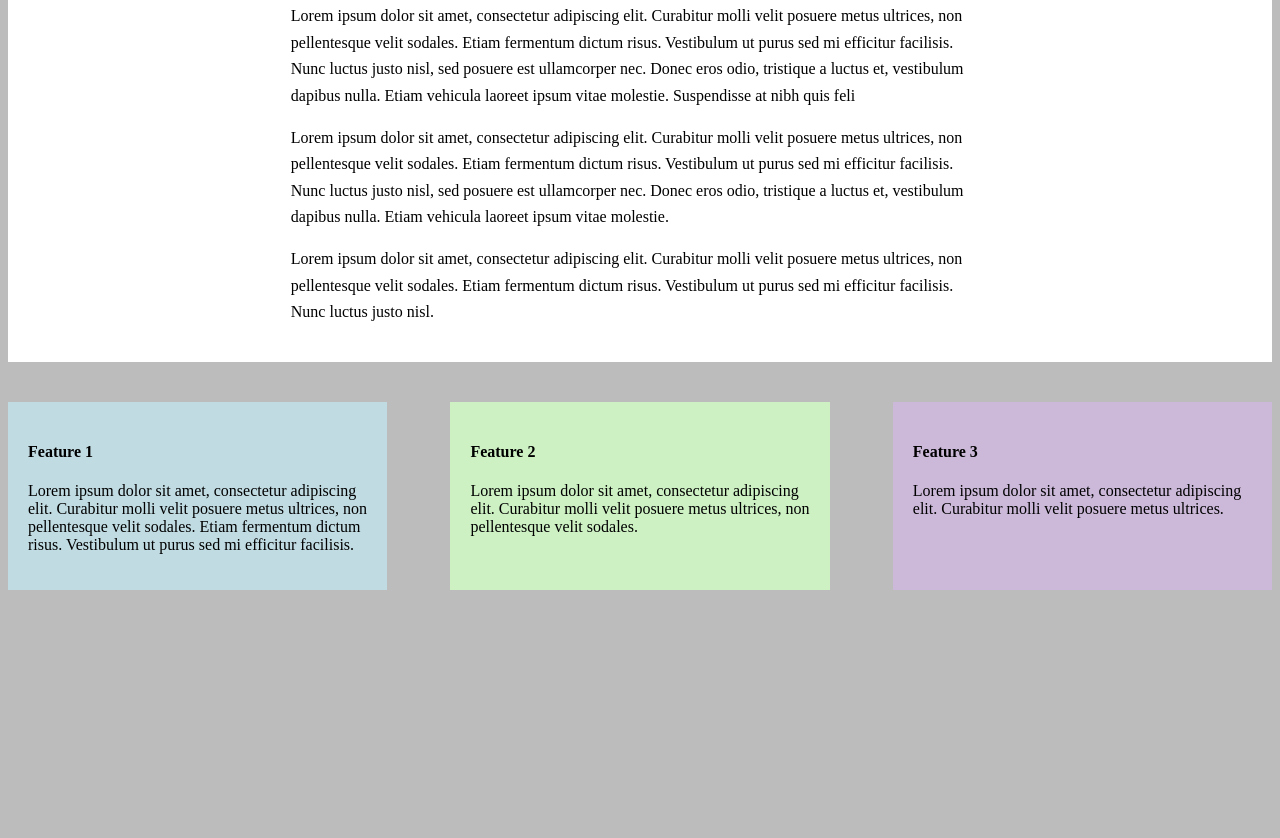
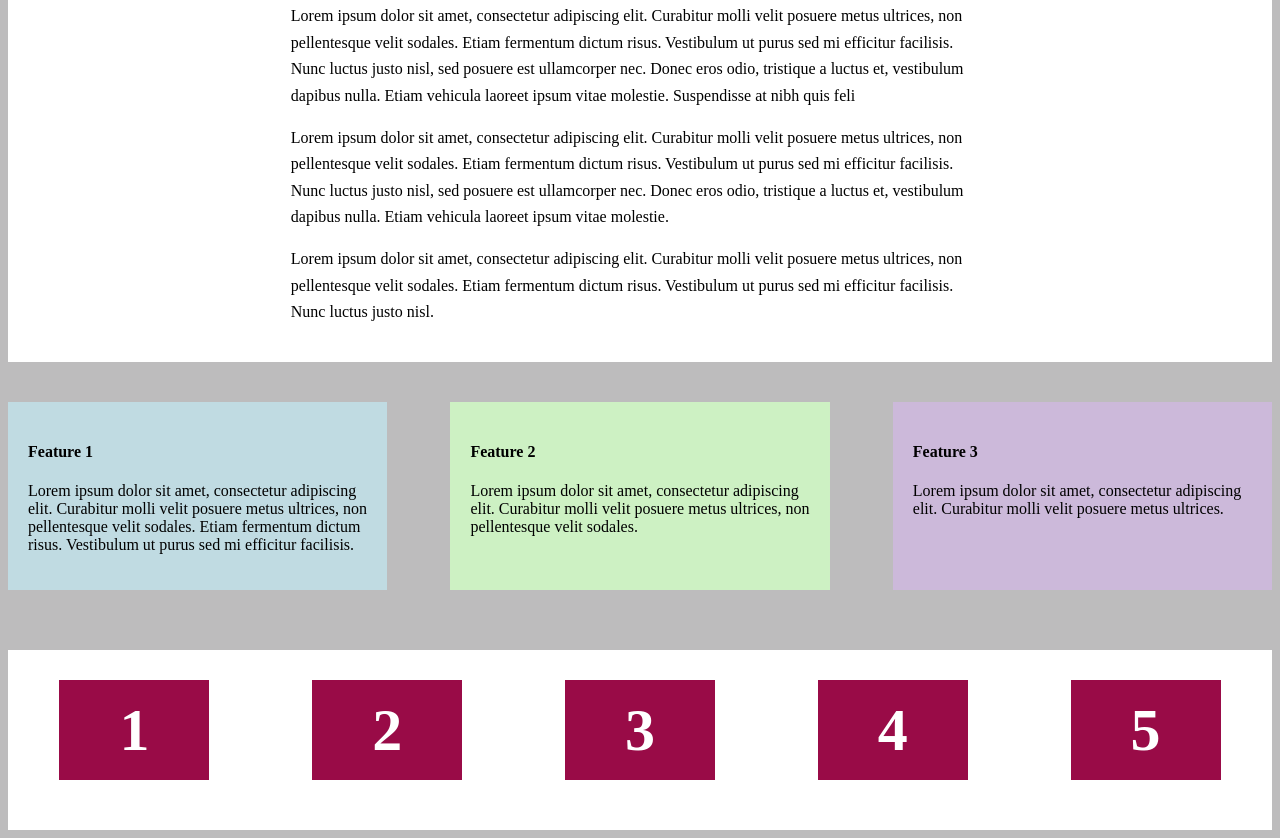
Before and after one commit to Tashinyimala/flexbox, a plain HTML site: page index.html in a window 1280 px wide. Shown: the part 386-1224 px from the top of the page. Before the commit the page ends 1004 px from the top, so only its background shows below. Drawn offline with Linux system fonts and the light colour scheme.

Commit message:
fixed-size-container done

```diff
--- a/index.html
+++ b/index.html
@@ -88,7 +88,14 @@
         <p>Lorem ipsum dolor sit amet, consectetur adipiscing elit.
           Curabitur molli velit posuere metus ultrices. </p>
       </div>
+    </div>
 
+    <div class="fixed-size-container">
+      <div class="fixed-size">1</div>
+      <div class="fixed-size">2</div>
+      <div class="fixed-size">3</div>
+      <div class="fixed-size">4</div>
+      <div class="fixed-size">5</div>
     </div>
   </body>
 </html>
--- a/style.css
+++ b/style.css
@@ -60,6 +60,7 @@ html {
   flex-basis: 30%;
 }
 
+/* Media Query*/
 @media (min-width: 900px) {
   .call-outs-container {
     display: flex;
@@ -70,3 +71,26 @@ html {
 .call-out:nth-child(1) {background-color: #c0dbe2;}
 .call-out:nth-child(2) {background-color: #cdf1c3;}
 .call-out:nth-child(3) {background-color: #ccb9da;}
+
+.fixed-size-container {
+  max-width: 1400px;
+  margin: 40px auto 0 auto;
+  background-color: #fff;
+  padding: 30px 0;
+  display: flex;
+  align-items: center;
+  justify-content: space-around;
+  flex-wrap: wrap;
+}
+
+.fixed-size {
+  width: 150px;
+  height: 100px;
+  background-color: #990b47;
+  color: #fff;
+  line-height: 100px;
+  text-align: center;
+  font-weight: bold;
+  font-size: 60px;
+  margin-bottom: 20px;
+}
```
